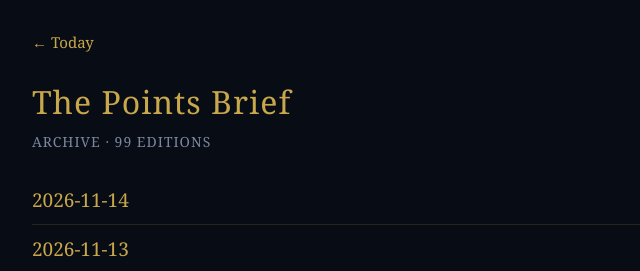
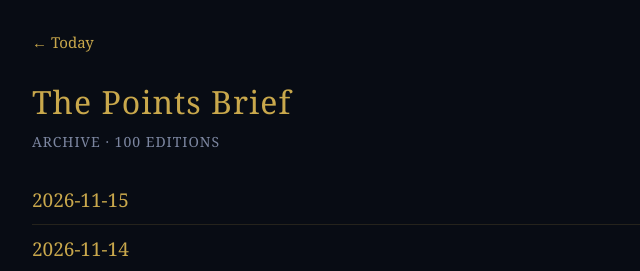
Before and after one commit to gregmurad-eng/points-brief, a plain HTML site: page archive.html in a window 1280 px wide. Shown: the top 271 px of the page, 288-928 px from the left. Drawn offline with Linux system fonts and the light colour scheme.

Commit message:
Rebuild archive (100 editions)

```diff
--- a/archive.html
+++ b/archive.html
@@ -22,8 +22,9 @@
   <div class="wrap">
     <div class="topnav"><a href="./">← Today</a></div>
     <h1>The Points Brief</h1>
-    <div class="count">Archive · 99 editions</div>
+    <div class="count">Archive · 100 editions</div>
     <ul>
+      <li><a href="2026-11-15.html">2026-11-15</a></li>
       <li><a href="2026-11-14.html">2026-11-14</a></li>
       <li><a href="2026-11-13.html">2026-11-13</a></li>
       <li><a href="2026-11-12.html">2026-11-12</a></li>
```
